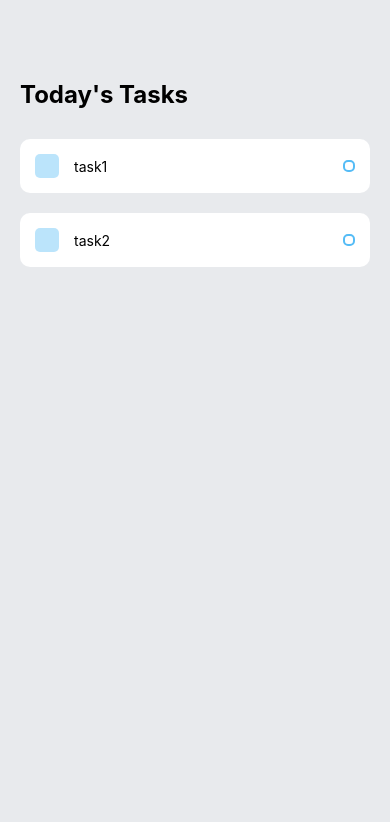
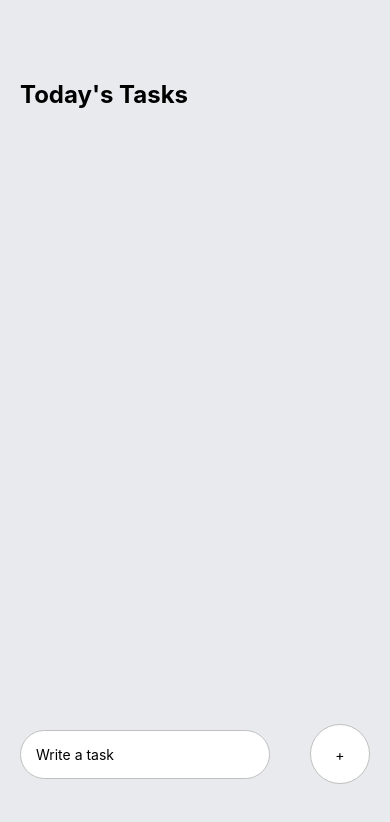
Before and after one commit to sharmaachintya08/todoApp-React-native-, a React Native app: screen / in a window 390 px wide. Shown: the top 822 px of the page. Built offline with nearby package versions, Linux system fonts and the light colour scheme.

Commit message:
added a input box and added functionality for the task to get added

```diff
--- a/App.js
+++ b/App.js
@@ -1,7 +1,22 @@
-import { StatusBar } from 'expo-status-bar';
-import { StyleSheet, Text, View } from 'react-native';
+import React , {useState} from 'react';
+import {
+  KeyboardAvoidingView,
+  Platform,
+  StyleSheet,
+  Text,
+  View,
+  TextInput,
+  TouchableOpacity,
+} from "react-native";
 import Task from './components/Task';
 export default function App() {
+  const [task,setTask] = useState();
+  const [taskItems,setTaskItems] = useState([]);
+
+  const handleAddTask = () => {
+    setTaskItems([...taskItems,task]);
+    setTask(null);
+  }
   return (
     <View style={styles.container}>
       {/* Todays tasks*/}
@@ -9,10 +24,25 @@
         <Text style={styles.sectionTitle}>Today's Tasks</Text>
         <View style={styles.items}>
           {/* this is where the tasks will go */}
-          <Task text={"task1"} />
-          <Task text={'task2'} />
+          {
+            taskItems.map((item)=>{
+              <Task text={item}/>
+            })
+          }
         </View>
       </View>
+      {/* Write a task */}
+      <KeyboardAvoidingView
+        behavior={Platform.OS === "ios" ? "padding" : "height"}
+        style={styles.writeTaskWrapper}
+      >
+        <TextInput style={styles.input} placeholder={"Write a task"} value={task} onChange={text=>setTask(text)}/>
+        <TouchableOpacity onPress={()=>handleAddTask()}>
+          <View style={styles.addWrapper}>
+            <Text style={styles.addText}>+</Text>
+          </View>
+        </TouchableOpacity>
+      </KeyboardAvoidingView>
     </View>
   );
 }
@@ -33,4 +63,34 @@
   items: {
     marginTop:30,
   },
+  writeTaskWrapper : {
+    position:'absolute',
+    bottom:60,
+    width:'100%',
+    flexDirection:'row',
+    justifyContent:'space-around',
+    alignItems:'center'
+  },
+  input : {
+    paddingVertical:15,
+    maxWidth:250,
+    paddingHorizontal:15,
+    backgroundColor:'white',
+    borderRadius:60,
+    borderColor:'#C0C0C0',
+    borderWidth:1,
+  },
+  addWrapper : {
+    width:60,
+    height:60,
+    backgroundColor:'#FFF',
+    borderRadius:60,
+    justifyContent:'center',
+    alignItems:'center',
+    borderColor:'#C0C0C0',
+    borderWidth:1,
+  },
+  addText : {
+
+  },
 });
```
